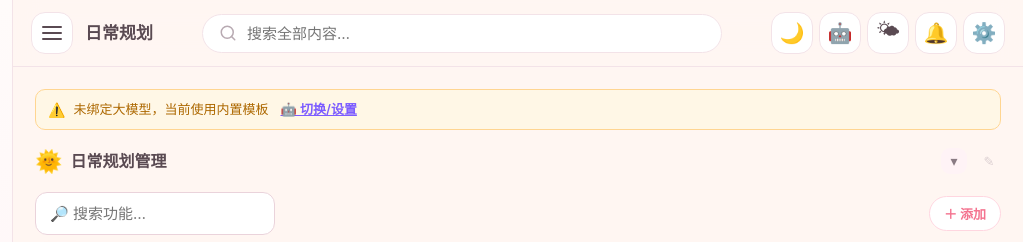
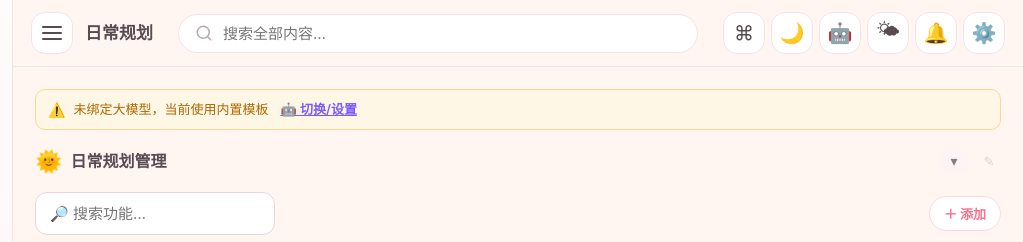
Before and after one commit to wang99wang/atelier, a plain HTML site: page index.html in a window 1280 px wide. Shown: the top 242 px of the page, 257-1280 px from the left. Drawn offline with Linux system fonts and the light colour scheme; no server answers.

Commit message:
update index.html

```diff
--- a/index.html
+++ b/index.html
@@ -65,6 +65,7 @@
           <input id="globalSearch" type="search" placeholder="搜索全部内容…" autocomplete="off">
         </div>
         <div class="topbar-actions">
+          <button id="commandBtn" class="icon-btn" title="命令面板 (Ctrl/⌘+K)">⌘</button>
           <button id="themeToggle" class="icon-btn" title="切换深色 / 浅色">🌙</button>
           <button id="aiBtn" class="icon-btn" title="AI 大模型设置">🤖</button>
           <button id="weatherBadge" class="icon-btn" title="天气">🌤</button>
```
